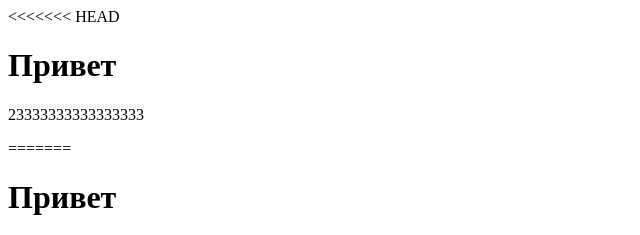
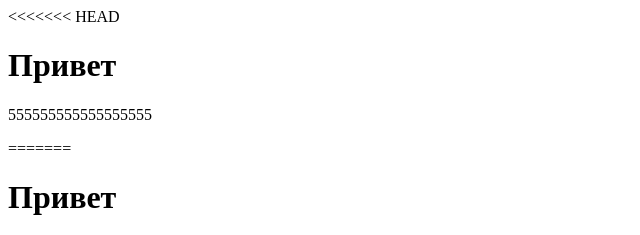
Before and after one commit to pilipchuk72/pilipchuk72.github.io, a plain HTML site: page index.html in a window 1280 px wide. Shown: the top 235 px of the page, 0-640 px from the left. Drawn offline with Linux system fonts and the light colour scheme.

Commit message:
Первый пошел

```diff
--- a/index.html
+++ b/index.html
@@ -9,7 +9,7 @@
   <title>Document</title>
 </head>
 <body><h1>Привет </h1>
-<p>23333333333333333</p>
+<p>555555555555555555</p>
 </body>
 =======
 <!doctype html>
```
